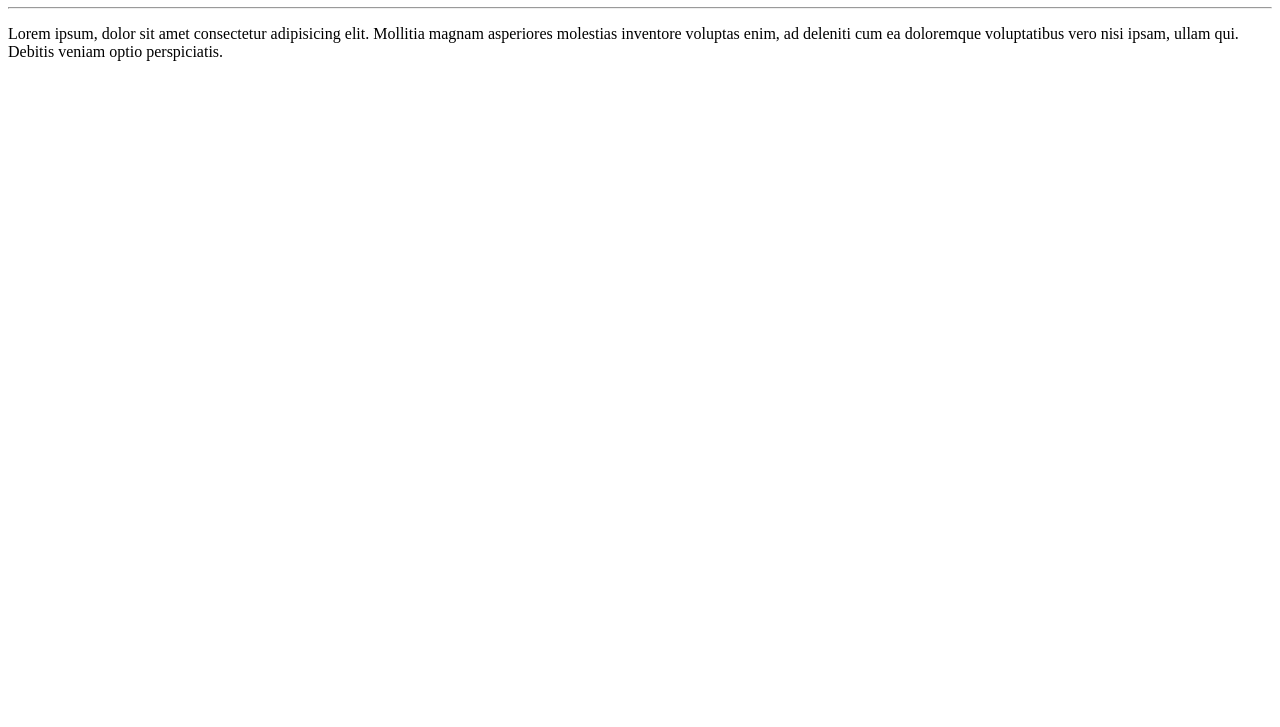
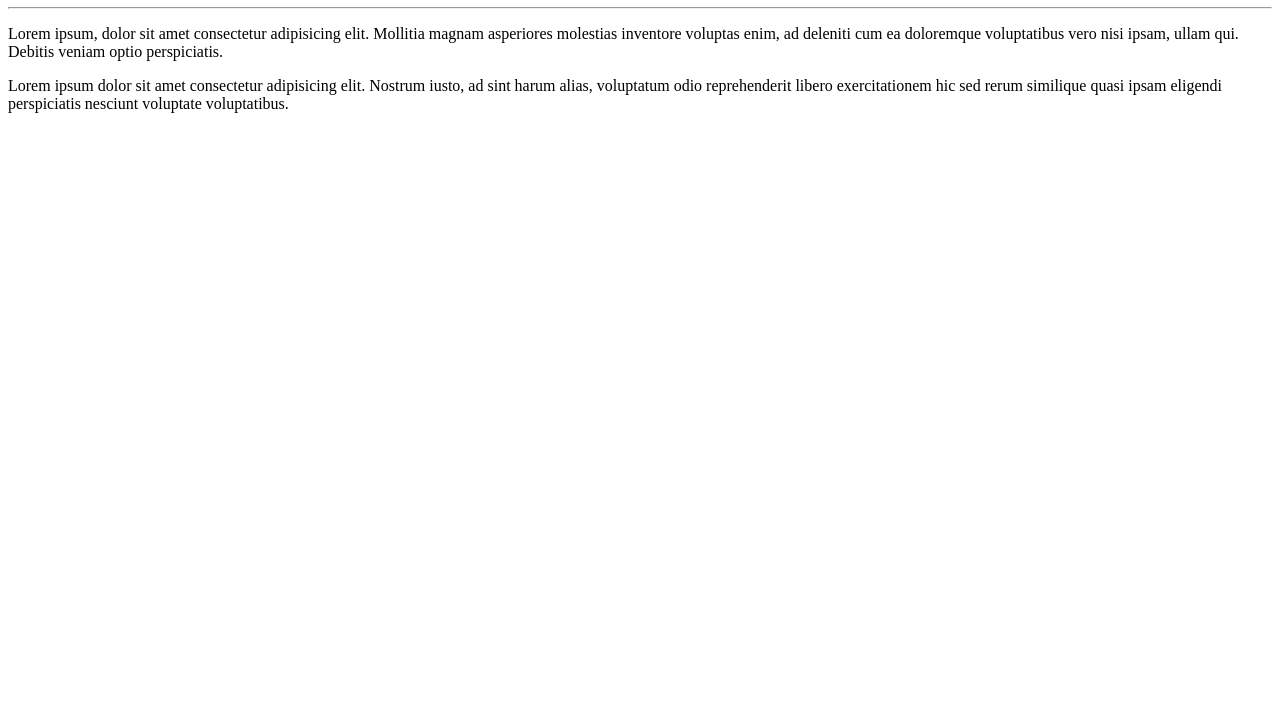
Before and after one commit to BiancaMa16/Ola-Mundo, a plain HTML site: page site-exemplo/index.html in a window 1280 px wide. Shown: the part 73-800 px from the top of the page. Drawn offline with Linux system fonts and the light colour scheme.

Commit message:
adicionei um paragrafo

```diff
--- a/site-exemplo/index.html
+++ b/site-exemplo/index.html
@@ -10,5 +10,6 @@
     <h1>Olá, Mundo!</h1>
     <hr>
     <p>Lorem ipsum, dolor sit amet consectetur adipisicing elit. Mollitia magnam asperiores molestias inventore voluptas enim, ad deleniti cum ea doloremque voluptatibus vero nisi ipsam, ullam qui. Debitis veniam optio perspiciatis.</p>
+    <p>Lorem ipsum dolor sit amet consectetur adipisicing elit. Nostrum iusto, ad sint harum alias, voluptatum odio reprehenderit libero exercitationem hic sed rerum similique quasi ipsam eligendi perspiciatis nesciunt voluptate voluptatibus.</p>
 </body>
 </html>
```
